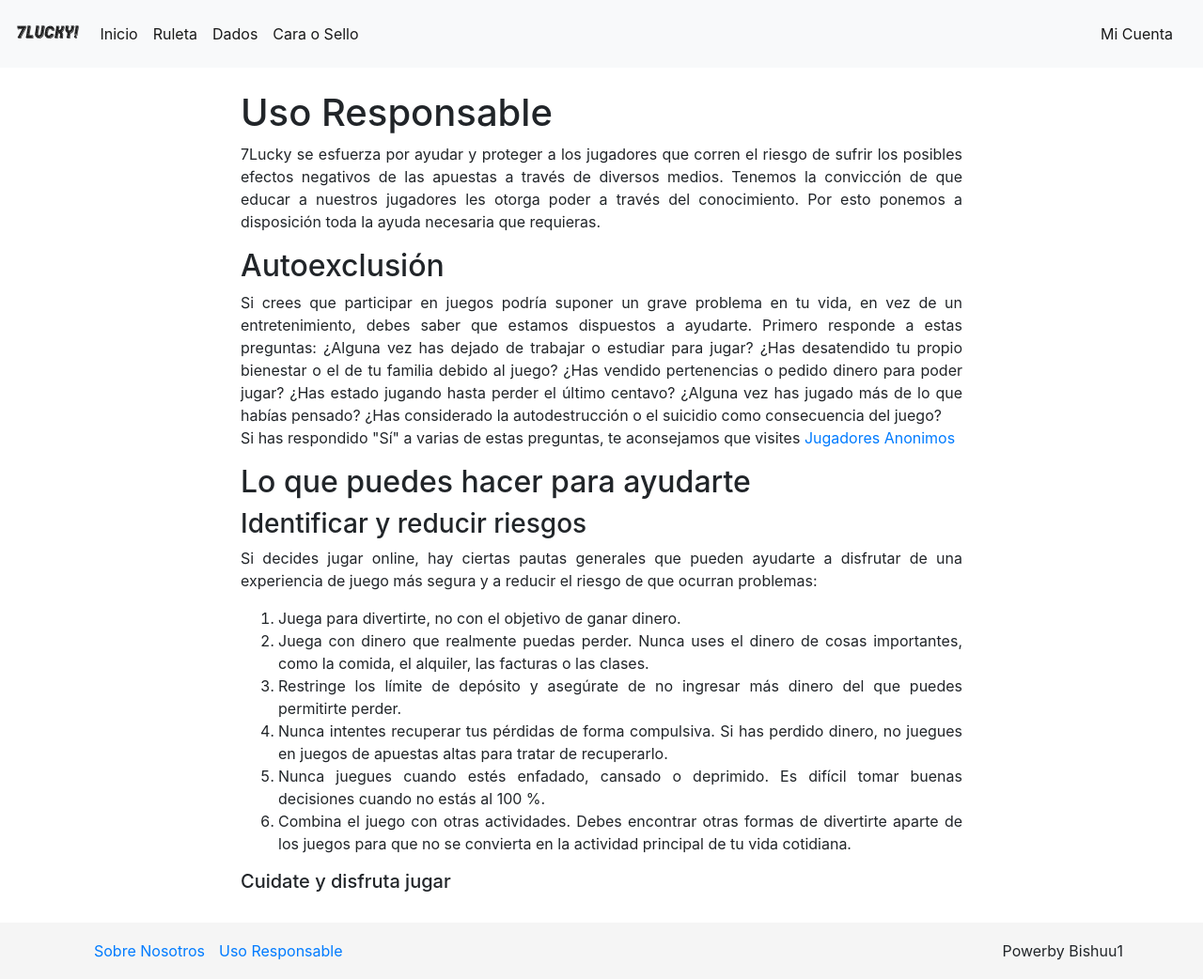
After one commit to Bishuu1/DesarrolloWeb, a PHP site: page /UsoResponsable.html in a window 1280 px wide. The commit adds this page. Shown: the whole page at 94% size. Run offline with PHP 8.4, Linux system fonts and the light colour scheme; some libraries are stand-ins or nearby versions.

Commit message:
about, fairuse

```diff
--- /dev/null
+++ b/UsoResponsable.html
@@ -0,0 +1,145 @@
+<!doctype html>
+<html lang="en">
+
+<head>
+    <meta charset="utf-8">
+    <meta name="viewport" content="width=device-width, initial-scale=1, shrink-to-fit=no">
+    <title>7Lucky!</title>
+
+    <link rel="canonical" href="https://getbootstrap.com/docs/4.5/examples/carousel/">
+
+    <!-- CSS only -->
+    <link rel="stylesheet" href="https://stackpath.bootstrapcdn.com/bootstrap/4.5.2/css/bootstrap.min.css"
+        integrity="sha384-JcKb8q3iqJ61gNV9KGb8thSsNjpSL0n8PARn9HuZOnIxN0hoP+VmmDGMN5t9UJ0Z" crossorigin="anonymous">
+
+    <!-- JS, Popper.js, and jQuery -->
+    <script src="https://code.jquery.com/jquery-3.5.1.slim.min.js"
+        integrity="sha384-DfXdz2htPH0lsSSs5nCTpuj/zy4C+OGpamoFVy38MVBnE+IbbVYUew+OrCXaRkfj"
+        crossorigin="anonymous"></script>
+    <script src="https://cdn.jsdelivr.net/npm/popper.js@1.16.1/dist/umd/popper.min.js"
+        integrity="sha384-9/reFTGAW83EW2RDu2S0VKaIzap3H66lZH81PoYlFhbGU+6BZp6G7niu735Sk7lN"
+        crossorigin="anonymous"></script>
+    <script src="https://stackpath.bootstrapcdn.com/bootstrap/4.5.2/js/bootstrap.min.js"
+        integrity="sha384-B4gt1jrGC7Jh4AgTPSdUtOBvfO8shuf57BaghqFfPlYxofvL8/KUEfYiJOMMV+rV"
+        crossorigin="anonymous"></script>
+
+    <!-- Favicons -->
+    <link rel="apple-touch-icon" href="/docs/4.5/assets/img/favicons/apple-touch-icon.png" sizes="180x180">
+    <link rel="icon" href="/docs/4.5/assets/img/favicons/favicon-32x32.png" sizes="32x32" type="image/png">
+    <link rel="icon" href="/docs/4.5/assets/img/favicons/favicon-16x16.png" sizes="16x16" type="image/png">
+    <link rel="manifest" href="/docs/4.5/assets/img/favicons/manifest.json">
+    <link rel="mask-icon" href="/docs/4.5/assets/img/favicons/safari-pinned-tab.svg" color="#563d7c">
+    <link rel="icon" href="/docs/4.5/assets/img/favicons/favicon.ico">
+    <meta name="msapplication-config" content="/docs/4.5/assets/img/favicons/browserconfig.xml">
+    <meta name="theme-color" content="#563d7c">
+
+
+    <script type="text/javascript"
+        src="https://gc.kis.v2.scr.kaspersky-labs.com/FD126C42-EBFA-4E12-B309-BB3FDD723AC1/main.js?attr=6i1dxnce89CNfvnzCoWRqDxqwi-Xm7gGluv9jXgcB5BQI3MDwhpC8SFZZGOHthtKFE1IUObn-WP9xkIE86gZDUPi4UnD8ysSHDHj7AuTPW0"
+        charset="UTF-8"></script>
+    <style>
+        .bd-placeholder-img {
+            font-size: 1.125rem;
+            text-anchor: middle;
+            -webkit-user-select: none;
+            -moz-user-select: none;
+            -ms-user-select: none;
+            user-select: none;
+        }
+
+        @media (min-width: 768px) {
+            .bd-placeholder-img-lg {
+                font-size: 3.5rem;
+            }
+        }
+    </style>
+    <!-- Custom styles for this template -->
+    <link href="style.css" rel="stylesheet">
+</head>
+
+<body>
+    <header>
+        <nav class="navbar navbar-expand-lg navbar-light bg-light fixed-top">
+            <a class="navbar-brand" href="/">7Lucky!</a>
+            <button class="navbar-toggler" type="button" data-toggle="collapse" data-target="#navbarText"
+                aria-controls="navbarText" aria-expanded="false" aria-label="Toggle navigation">
+                <span class="navbar-toggler-icon"></span>
+            </button>
+            <div class="collapse navbar-collapse" id="navbarText">
+                <ul class="navbar-nav mr-auto">
+                    <li class="nav-item active">
+                        <a class="nav-link" href="/">Inicio</a>
+                    </li>
+                    <li class="nav-item active">
+                        <a class="nav-link" href="Ruleta.html">Ruleta</a>
+                    </li>
+                    <li class="nav-item active">
+                        <a class="nav-link" href="Dados.html">Dados</a>
+                    </li>
+                    <li class="nav-item active">
+                        <a class="nav-link" href="CaraSello.html">Cara o Sello</a>
+                    </li>
+                </ul>
+                <span class="navbar-text">
+                    <a class="nav-link" href="login.html">Mi Cuenta</a>
+                </span>
+            </div>
+        </nav>
+    </header>
+
+    <main role="main">
+
+        <div class="container-text">
+            <h1>Uso Responsable</h1>
+            <p> 7Lucky se esfuerza por ayudar y proteger a los jugadores que corren el riesgo de sufrir los
+                posibles efectos negativos de las apuestas a través de diversos medios.
+                Tenemos la convicción de que educar a nuestros jugadores les otorga poder a través del conocimiento.
+                Por esto ponemos a disposición toda la ayuda necesaria que requieras.
+            </p>
+            <h2>Autoexclusión </h2>
+            <p> Si crees que participar en juegos podría suponer un grave problema en tu vida, en vez de un entretenimiento, debes saber que estamos dispuestos a ayudarte. Primero responde a estas preguntas:
+
+                ¿Alguna vez has dejado de trabajar o estudiar para jugar?
+                ¿Has desatendido tu propio bienestar o el de tu familia debido al juego?
+                ¿Has vendido pertenencias o pedido dinero para poder jugar?
+                ¿Has estado jugando hasta perder el último centavo?
+                ¿Alguna vez has jugado más de lo que habías pensado?
+                ¿Has considerado la autodestrucción o el suicidio como consecuencia del juego?<br>
+                Si has respondido "Sí" a varias de estas preguntas, te aconsejamos que visites  <a href="http://www.gamblersanonymous.org/ga/">Jugadores Anonimos<a></p>
+            <h2>Lo que puedes hacer para ayudarte</h2>
+            <h3>Identificar y reducir riesgos</h3>
+            <p>Si decides jugar online, hay ciertas pautas generales que pueden ayudarte a disfrutar de una experiencia de juego más segura y a reducir el riesgo de que ocurran problemas:
+            </p>
+            <ol>
+                <li>Juega para divertirte, no con el objetivo de ganar dinero.</li>
+                <li> Juega con dinero que realmente puedas perder. Nunca uses el dinero de cosas importantes, como la comida, el alquiler, las facturas o las clases.</li>
+                <li>Restringe los límite de depósito y asegúrate de no ingresar más dinero del que puedes permitirte perder.</li>
+                <li>Nunca intentes recuperar tus pérdidas de forma compulsiva. Si has perdido dinero, no juegues en juegos de apuestas altas para tratar de recuperarlo.</li>
+                <li>Nunca juegues cuando estés enfadado, cansado o deprimido. Es difícil tomar buenas decisiones cuando no estás al 100 %.</li>
+                <li>Combina el juego con otras actividades. Debes encontrar otras formas de divertirte aparte de los juegos para que no se convierta en la actividad principal de tu vida cotidiana.</li>
+            </ol>
+            <h5>Cuidate y disfruta jugar</h5>
+            </div>
+    </main>
+    <!-- FOOTER -->
+    <footer class="footer">
+        <div class="container">
+            <div class="text">
+                <a href="AboutUs.html">Sobre Nosotros</a>
+            </div>
+            <div class="text">
+                <a class="UsoResponsable" href="UsoResponsable.html">Uso Responsable</a>
+            </div>
+            <div class="copyright">
+                <h7>Powerby Bishuu1</h7>
+            </div>
+        </div>
+    </footer>
+    <script src="https://code.jquery.com/jquery-3.5.1.slim.min.js"
+        integrity="sha384-DfXdz2htPH0lsSSs5nCTpuj/zy4C+OGpamoFVy38MVBnE+IbbVYUew+OrCXaRkfj"
+        crossorigin="anonymous"></script>
+    <script>window.jQuery || document.write('<script src="/docs/4.5/assets/js/vendor/jquery.slim.min.js"><\/script>')</script>
+    <script src="/docs/4.5/dist/js/bootstrap.bundle.min.js"
+        integrity="sha384-LtrjvnR4Twt/qOuYxE721u19sVFLVSA4hf/rRt6PrZTmiPltdZcI7q7PXQBYTKyf"
+        crossorigin="anonymous"></script>
+</body>
--- a/style.css
+++ b/style.css
@@ -57,7 +57,16 @@ body > .container {
 .Juego{
   text-align: center;
 }
-
+.container-text{
+  text-align: justify;
+  padding-top: 3vh;
+  padding-left: 20vw;
+  padding-right: 20vw;
+  padding-bottom: 3vh;
+}
+.NombreJuego{
+  padding-top: 3vh;
+}
 /* Cards custom css
 -------------------------------------------------- */
 
```
Also changed, not shown: AboutUs.html (added, +116 -0 lines).
